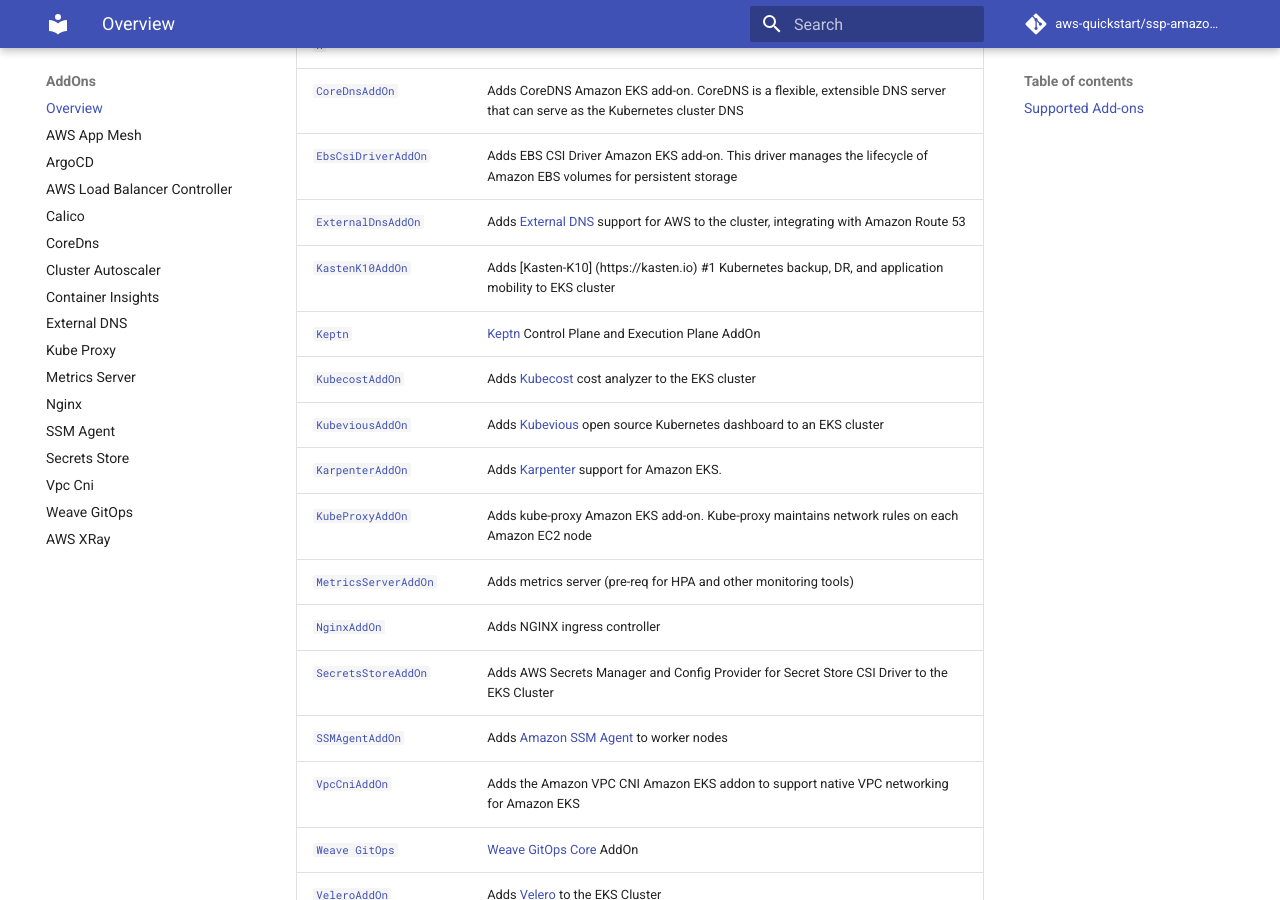
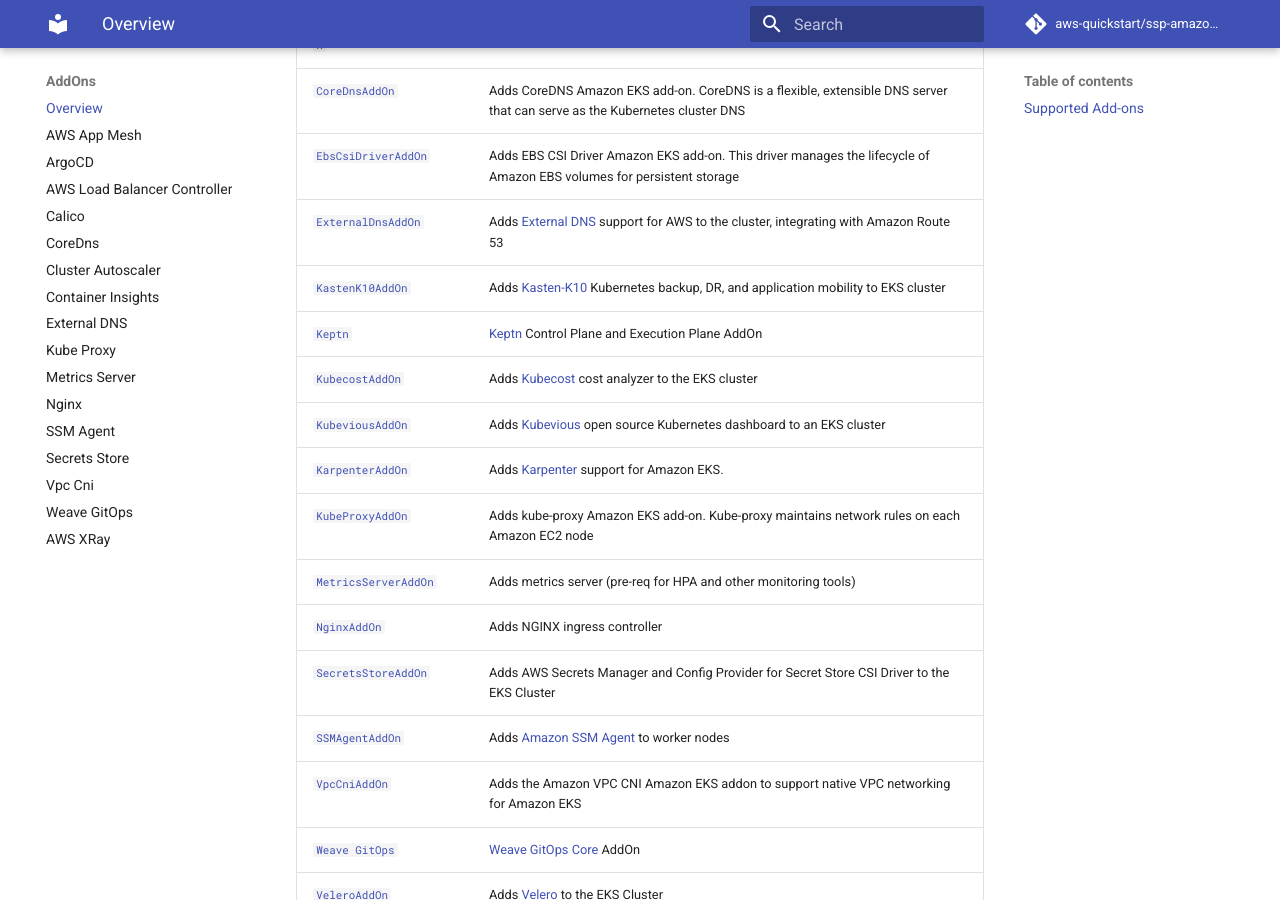
Before and after one commit to aws-quickstart/cdk-eks-blueprints, an MkDocs documentation site: the page built from docs/addons/index.md, in a window 1280 px wide and 900 px high, scrolled down 888 px. Built offline with MkDocs 1.6.1 and Material for MkDocs 9.7.7, drawn with Linux system fonts in a browser that asks for light colours; comment, search, counter and statistics services are not loaded.

Commit message:
Update index.md

```diff
--- a/docs/addons/index.md
+++ b/docs/addons/index.md
@@ -19,7 +19,7 @@
 | [`CoreDnsAddOn`](./coredns.md)                                         | Adds CoreDNS Amazon EKS add-on. CoreDNS is a flexible, extensible DNS server that can serve as the Kubernetes cluster DNS             |
 | [`EbsCsiDriverAddOn`](./ebs-csi-driver.md)                             | Adds EBS CSI Driver Amazon EKS add-on. This driver manages the lifecycle of Amazon EBS volumes for persistent storage                 |
 | [`ExternalDnsAddOn`](./external-dns)                                   | Adds [External DNS](https://github.com/kubernetes-sigs/external-dns) support for AWS to the cluster, integrating with Amazon Route 53 |
-| [`KastenK10AddOn`](./kasten-k10.md)									 | Adds [Kasten-K10] (https://kasten.io) #1 Kubernetes backup, DR, and application mobility to EKS cluster								 |
+| [`KastenK10AddOn`](./kasten-k10.md)                                    | Adds [Kasten-K10](https://kasten.io) Kubernetes backup, DR, and application mobility to EKS cluster                                   |
 | [`Keptn`](https://github.com/keptn-sandbox/keptn-ssp-addons)           | [Keptn](https://keptn.sh/) Control Plane and Execution Plane AddOn 																	 |
 | [`KubecostAddOn`](./kubecost.md)                                       | Adds [Kubecost](https://kubecost.com) cost analyzer to the EKS cluster                                                                |
 | [`KubeviousAddOn`](./kubevious.md)                                     | Adds [Kubevious](https://github.com/kubevious/kubevious) open source Kubernetes dashboard to an EKS cluster                           |
```
